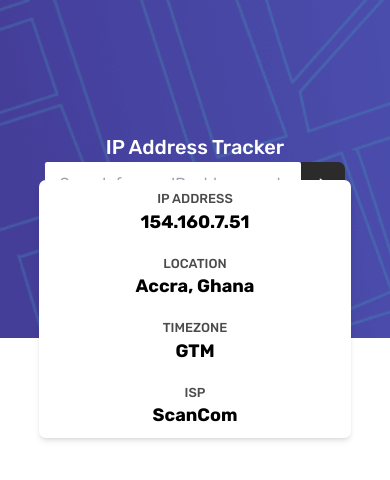
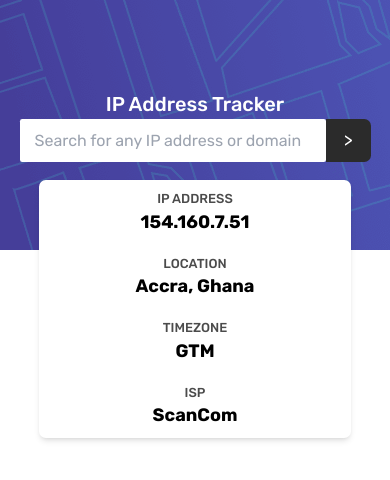
Before and after one commit to dboatengg/IP-Tracker, a website: page index.html in a window 390 px wide. Drawn offline with Linux system fonts and the light colour scheme.

Commit message:
make top section responsive

```diff
--- a/index.html
+++ b/index.html
@@ -20,18 +20,18 @@
   <body>
     <div
       id="top"
-      class="h-[40vh] w-[100%] flex flex-col items-center justify-center relative bg-top-pattern bg-no-repeat bg-cover"
+      class="h-[250px] w-[100%] flex flex-col items-center justify-center relative bg-top-pattern bg-no-repeat bg-cover"
     >
       <h1 id="title" class="text-whiteColor font-medium text-[20px]">
         IP Address Tracker
       </h1>
-      <div id="search-bar" class="flex flex-wrap items-center justify-center">
+      <div id="search-bar" class="flex items-center justify-center">
         <input
           type="text"
           name="search"
           id="search"
           placeholder="Search for any IP address or domain"
-          class="w-[400px] py-[8px] px-[15px] placeholder:text-[16px] focus:text-VeryDarkGray rounded-sm outline-none"
+          class="w-[100%] max-w-[400px] py-[8px] px-[15px] placeholder:text-[16px] focus:text-VeryDarkGray rounded-sm outline-none sm:w-[400px]"
         />
         <button
           id="search-button"
@@ -42,7 +42,7 @@
       </div>
       <div
         id="location-bar"
-        class="bg-whiteColor flex items-center flex-col w-[50%] max-w-[1000px] p-0 rounded-md absolute top-[180px] md:top-[180px] shadow-md shadow-indigo-500/50 md:flex-row md:p-6 sm:w-[80%]"
+        class="bg-whiteColor flex items-center flex-col max-w-[1000px] p-0 rounded-md w-[80%] absolute top-[180px] md:top-[180px] shadow-md shadow-indigo-500/50 md:flex-row md:p-6"
       >
         <div
           class="text-center md:border-r-2 md:border-borderColor px-5 py-2 md:w-[25%]"
@@ -70,5 +70,6 @@
         </div>
       </div>
     </div>
+    <main id="map"></main>
   </body>
 </html>
--- a/src/input.css
+++ b/src/input.css
@@ -13,12 +13,9 @@ html {
 } */
 
 @media screen and (max-width: 500px) {
-  #location-bar {
-    width: 80%;
+  #search-bar {
+    width: 90%;
   }
 }
-@media screen and (max-width: 768px) {
-  #search {
-    width: 80%;
-  }
-}
+/* @media screen and (max-width: 640px) {
+} */
```
Also changed, not shown: dist/output.css.
